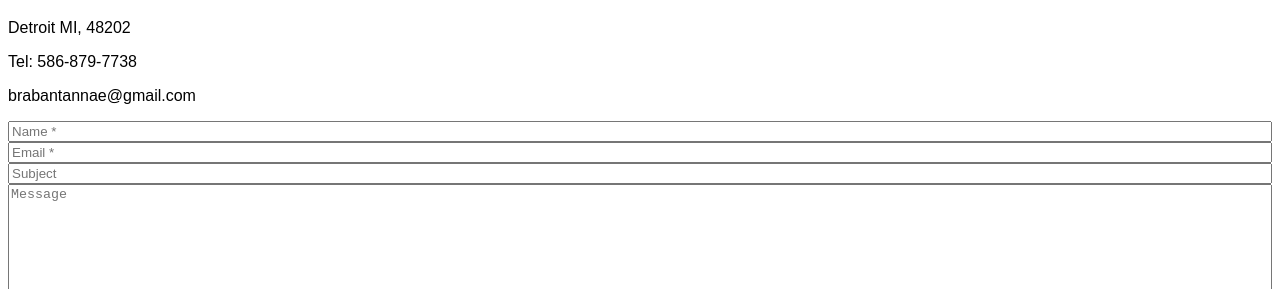
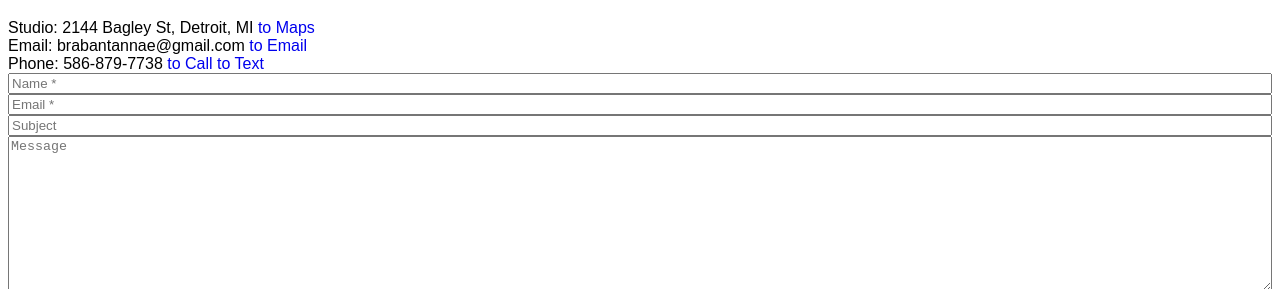
Before and after one commit to wommy/annabrab, an Eleventy site: page contact.html in a window 1280 px wide. Shown: the part 103-392 px from the top of the page. Built offline with nearby package versions, Linux system fonts and the light colour scheme; Eleventy itself is replaced by a stand-in of ours; files that its build step writes are made by us from their sources.

Commit message:
moved studio to contact; began templatize

```diff
--- a/contact.html
+++ b/contact.html
@@ -2,11 +2,24 @@
 layout: _page
 title: contact
 ---
-<div>Detroit MI, 48202</div>
+<div>
+	<span>Studio:</span>
+	<span>2144 Bagley St, Detroit, MI</span>
+	<a href="https://goo.gl/maps/LUeM1qwEjmsVLSbF7">to Maps</a>
+</div>
 
-<p>Tel: 586-879-7738</p>
+<div>
+	<span>Email:</span>
+	<span>brabantannae@gmail.com</span>
+	<a href="mailto:brabantannae@gmail.com?Subject=from%20annabrabant.com%20%7C%20">to Email</a>
+</div>
 
-<p>brabantannae@gmail.com</p>
+<div>
+	<span>Phone:</span>
+	<span>586-879-7738</span>
+	<a href="tel:1-586-879-7738">to Call</a>
+	<a href="sms:1-586-879-7738">to Text</a>
+</div>
 
 <form action="">
 	<input type="text" name='name' placeholder='Name *' required>
```
Also changed, not shown: cv.html (+0 -7 lines).
